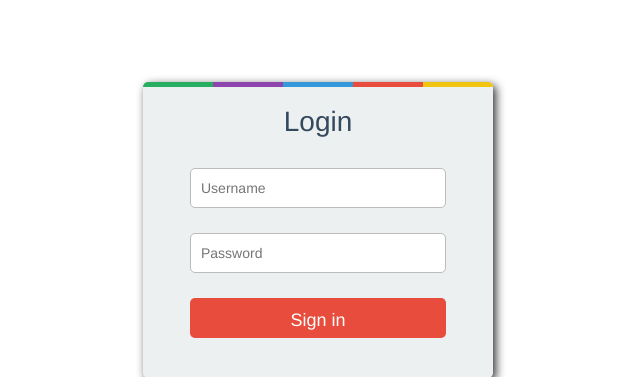
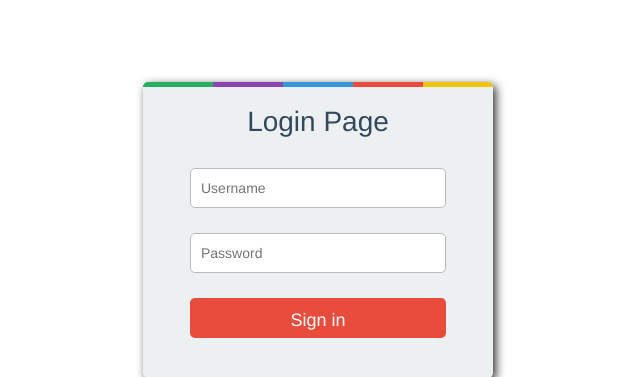
Before and after one commit to b4skyx/captcha_web, a Flask app: page / in a window 1280 px wide. Shown: the part 185-562 px from the top of the page, without its empty margins (322-962 px from the left). Run offline with Flask 2, Linux system fonts and the light colour scheme; some libraries are stand-ins or nearby versions.

Commit message:
modified:   webstky/templates/index.html

```diff
--- a/webstky/templates/index.html
+++ b/webstky/templates/index.html
@@ -16,7 +16,7 @@
 <body>
 
 <div class="login-wrap">
-  <h2>Login</h2>
+  <h2>Login Page</h2>
 
   <div class="form">
     <input type="text" placeholder="Username" name="un" />
```
